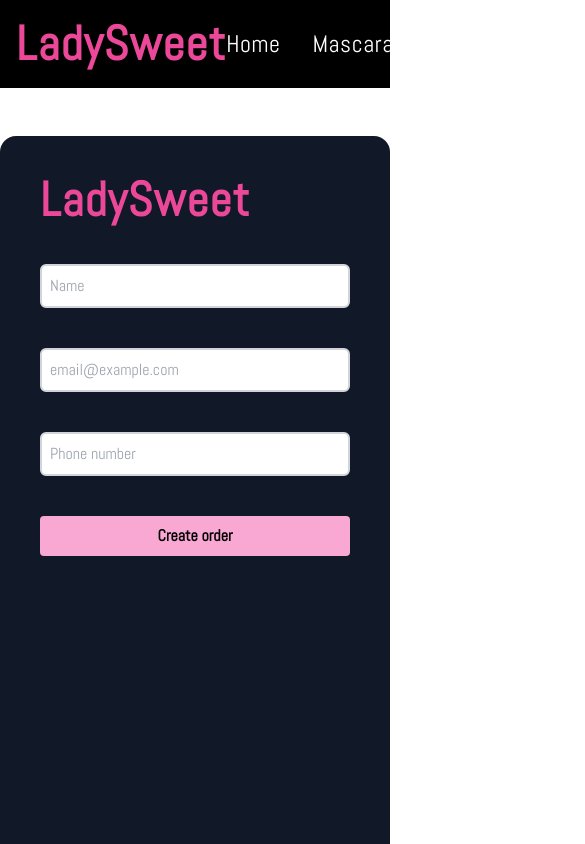
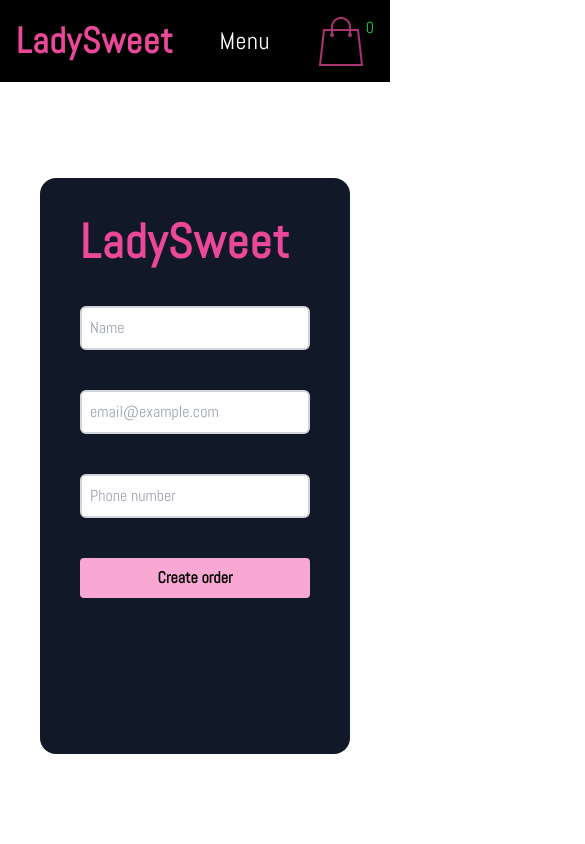
Before and after one commit to brunodiazgit/ladysweet, a React (Vite) app: page /checkout in a window 390 px wide. Shown: the top 844 px of the page, 585 px wide, since content can reach past the window. Built offline with nearby package versions, Linux system fonts and the light colour scheme; what tailwindcss-filters would draw is missing.

Commit message:
media queries

```diff
--- a/src/components/Cart.jsx
+++ b/src/components/Cart.jsx
@@ -11,7 +11,7 @@ function Cart() {
                 <CartItem item={item} key={item.id} />
             ))}
             {cart.length ? <Link to={'/checkout'}>
-                <button className=" mt-10 flex justify-center items-center w-56 h-20 text-2xl bg-pink-700 text-white rounded-xl hover:bg-pink-500">
+                <button className=" mt-10 flex justify-center mb-10 md:mb-0 items-center w-56 h-20 text-2xl bg-pink-700 text-white rounded-xl hover:bg-pink-500">
                     Checkout  U$S {getTotal}
                 </button>
             </Link> : <div className="flex flex-col justify-center items-center gap-6"><h1 className=" text-3xl"><b>The cart is empty</b></h1> <Link className=" text-2xl text-pink-700 underline" to={'/'}>Go home</Link> </div>}
--- a/src/components/CartItem.jsx
+++ b/src/components/CartItem.jsx
@@ -6,11 +6,11 @@ function CartItem({item}) {
     const {updateCartQuantity, removeFromCart} = useCart()
 
     return (
-        <div className="flex justify-between items-center w-full max-w-4xl gap-x-10 mb-4">
-            <div className="flex items-center gap-x-10">
+        <div className="flex flex-col md:flex-row gap-10 md:gap-0 justify-between items-center w-full max-w-4xl  mb-4">
+            <div className="flex flex-col md:flex-row items-center gap-x-10">
                 <img src={item.image_link} alt={item.name} />
-                <div>
-                    <h1 className=" text-xl">{item.name}</h1>
+                <div className="">
+                    <h1 className="text-xl ">{item.name}</h1>
                     <p className="text-xl">U$S {item.price}</p>
                 </div>
             </div>
--- a/src/components/CartWidget.jsx
+++ b/src/components/CartWidget.jsx
@@ -8,7 +8,7 @@ function CartWidget({ img }) {
     return (
         <Link to={'/cart'}>
             <div className="flex">
-                <img src={img} alt="Icon cart" />
+                <img src={img} alt="Icon cart" className=" object-contain md:w-8 md:h-8 laptop:w-12 laptop:h-12" />
                 <p className=" text-green-500">{totalQuantity}</p>
             </div>
         </Link>
--- a/src/components/CheckoutForm.jsx
+++ b/src/components/CheckoutForm.jsx
@@ -7,7 +7,7 @@ import { useCart } from './context/CartContext'
 const MySwal = withReactContent(Swal)
 
 function CheckoutForm() {
-    const {setCart} = useCart()
+    const { setCart } = useCart()
 
     const [formValues, setFormValues] = useState({
         name: '',
@@ -42,8 +42,8 @@ function CheckoutForm() {
     };
 
     return (
-        <div className="flex justify-center items-start mt-12 min-h-screen">
-            <form onSubmit={handleSubmit} className="w-[8.5in] h-[9in] flex flex-col gap-10 bg-gray-900 p-10 rounded-2xl">
+        <div className="flex justify-center items-start pt-24 min-h-screen p-10">
+            <form onSubmit={handleSubmit} className="w-[8.5in] h-[6in] md:h-[7in] md:w-[7in] flex flex-col gap-10 bg-gray-900 p-10 rounded-2xl">
                 <h1 className="text-pink-500 font-bold text-5xl tracking-wide">LadySweet</h1>
                 <FormInput
                     type='text'
--- a/src/components/ItemDetailContainer/ItemDetail.jsx
+++ b/src/components/ItemDetailContainer/ItemDetail.jsx
@@ -3,11 +3,11 @@ import ItemCount from "../ItemCount"
 
 function ItemDetail({ product }) {
     return (
-        <>
-            <div className="flex justify-center items-center">
-                <img className="object-contain h-full w-full" src={product.image_link} alt={product.name} />
+        <div className="flex flex-col items-center md:flex-row md:items-start justify-center gap-5 md:gap-20">
+            <div >
+                <img className="object-contain h-full w-full md:mt-8" src={product.image_link} alt={product.name} />
             </div>
-            <div className="flex flex-col gap-4 max-w-xl">
+            <div className="flex flex-col gap-4 max-w-sm laptop:max-w-xl">
                 <h1 className="font-bold text-2xl ">{product.name}</h1>
                 <p className="text-xl">{product.description}</p>
                 <p className="text-2xl">U$S {product.price}</p>
@@ -16,7 +16,7 @@ function ItemDetail({ product }) {
                 </label>
                 <ItemCount product={product}/>
             </div>
-        </>
+        </div>
     )
 }
 
--- a/src/components/ItemDetailContainer/ItemDetailContainer.jsx
+++ b/src/components/ItemDetailContainer/ItemDetailContainer.jsx
@@ -29,7 +29,7 @@ function ItemDetailContainer() {
     }, [id])
 
     return (
-        <div className="flex justify-center min-h-screen gap-48 items-start pt-48">
+        <div className="flex justify-center min-h-screen gap-48 items-start p-10 pt-5 md:pt-48">
             {loading ? <Loader/> : <ItemDetail product={detail} />}
         </div>
     )
--- a/src/components/ItemListContainer/ItemListContainer.jsx
+++ b/src/components/ItemListContainer/ItemListContainer.jsx
@@ -4,7 +4,7 @@ import { useParams } from 'react-router-dom'
 import Loader from '../Loader'
 
 function ItemListContainer() {
-    const [items, setItems] = useState([]);
+    const [items, setItems] = useState([])
     const [loading, setLoading] = useState(true)
 
     let { product_type } = useParams()
--- a/src/components/NavBar.jsx
+++ b/src/components/NavBar.jsx
@@ -1,36 +1,49 @@
 /* eslint-disable react/prop-types */
-import { Link } from "react-router-dom"
-import CartWidget from "./CartWidget"
+import { useState } from 'react'
+import { Link } from 'react-router-dom'
+import CartWidget from './CartWidget'
 
 function NavBar() {
+    const [menuOpen, setMenuOpen] = useState(false)
+
+    const handleMenuToggle = () => {
+        setMenuOpen(!menuOpen)
+    };
+
     return (
         <nav className="bg-black p-4 sticky top-0 z-10">
-            <div className="flex items-center justify-around container mx-auto min-h-14">
-                <Link to={'/'} className="text-pink-500 font-bold text-5xl tracking-wide">LadySweet</Link>
-                <ul className="flex space-x-8">
+            <div className="flex items-center justify-between container mx-auto ">
+                <Link to={'/'} className="text-pink-500 text-4xl  font-bold tracking-wide md:text-4xl laptop:text-5xl ">LadySweet</Link>
+                <button
+                    className="text-white text-2xl hover:text-pink-500 tracking-wide md:hidden"
+                    onClick={handleMenuToggle}
+                >
+                    {menuOpen ? 'Close' : 'Menu'}
+                </button>
+                <ul className={`flex space-x-8 ${menuOpen ? 'flex-col bg-black mt-4 p-4 absolute top-14 left-0 right-0' : 'hidden'} md:mr-7 md: ml-7 md:flex md:space-x-8 md:mt-0 md:relative md:bg-transparent md:p-0`}>
                     <li>
-                        <Link to={'/'} className="text-white text-2xl hover:text-pink-500 tracking-wide">Home</Link>
+                        <Link to={'/'} className="text-white text-2xl hover:text-pink-500 tracking-wide md:text-base laptop:text-2xl">Home</Link>
                     </li>
                     <li>
-                        <Link to={'/maybelline/mascara'} className="text-white text-2xl hover:text-pink-500 tracking-wide">Mascara</Link>
+                        <Link to={'/maybelline/mascara'} className="text-white text-2xl  hover:text-pink-500 tracking-wide md:text-base laptop:text-2xl">Mascara</Link>
                     </li>
                     <li>
-                        <Link to={'/maybelline/foundation'} className="text-white text-2xl hover:text-pink-500 tracking-wide">Foundation</Link>
+                        <Link to={'/maybelline/foundation'} className="text-white text-2xl hover:text-pink-500 tracking-wide md:text-base laptop:text-2xl">Foundation</Link>
                     </li>
                     <li>
-                        <Link to={'/maybelline/eyeshadow'} className="text-white text-2xl hover:text-pink-500 tracking-wide">Eyeshadow</Link>
+                        <Link to={'/maybelline/eyeshadow'} className="text-white text-2xl hover:text-pink-500 tracking-wide md:text-base laptop:text-2xl">Eyeshadow</Link>
                     </li>
                     <li>
-                        <Link to={'/maybelline/eyeliner'} className="text-white text-2xl hover:text-pink-500 tracking-wide">Eyeliner</Link>
+                        <Link to={'/maybelline/eyeliner'} className="text-white text-2xl hover:text-pink-500 tracking-wide md:text-base laptop:text-2xl">Eyeliner</Link>
                     </li>
                     <li>
-                        <Link to={'/maybelline/lipstick'} className="text-white text-2xl hover:text-pink-500 tracking-wide">Lipstick</Link>
+                        <Link to={'/maybelline/lipstick'} className="text-white text-2xl hover:text-pink-500 tracking-wide md:text-base laptop:text-2xl">Lipstick</Link>
                     </li>
                 </ul>
-                <CartWidget img='../../public/shopping-cart-icon.png' />
+                <CartWidget img='../../public/shopping-cart-icon.png'/>
             </div>
         </nav>
-    )
+    );
 }
 
 export default NavBar
--- a/src/main.jsx
+++ b/src/main.jsx
@@ -9,6 +9,5 @@ ReactDOM.createRoot(document.getElementById('root')).render(
     <CartProvider>
       <App />
     </CartProvider>
-
   </React.StrictMode>
 )
--- a/tailwind.config.js
+++ b/tailwind.config.js
@@ -6,10 +6,13 @@ export default {
     "./src/**/*.{js,ts,jsx,tsx}",
   ],
   theme: {
+    screens: {
+      'laptop': '1025px',
+      'md': '800px',
+      'xs': '460px'
+      // => @media (min-width: 1025px) { ... }
+    },
     extend: {
-      filter: {
-        'red-hover': 'brightness(0) saturate(100%) invert(22%) sepia(100%) saturate(7463%) hue-rotate(1deg) brightness(101%) contrast(102%);',
-      }
     },
   },
   variants: {
```
